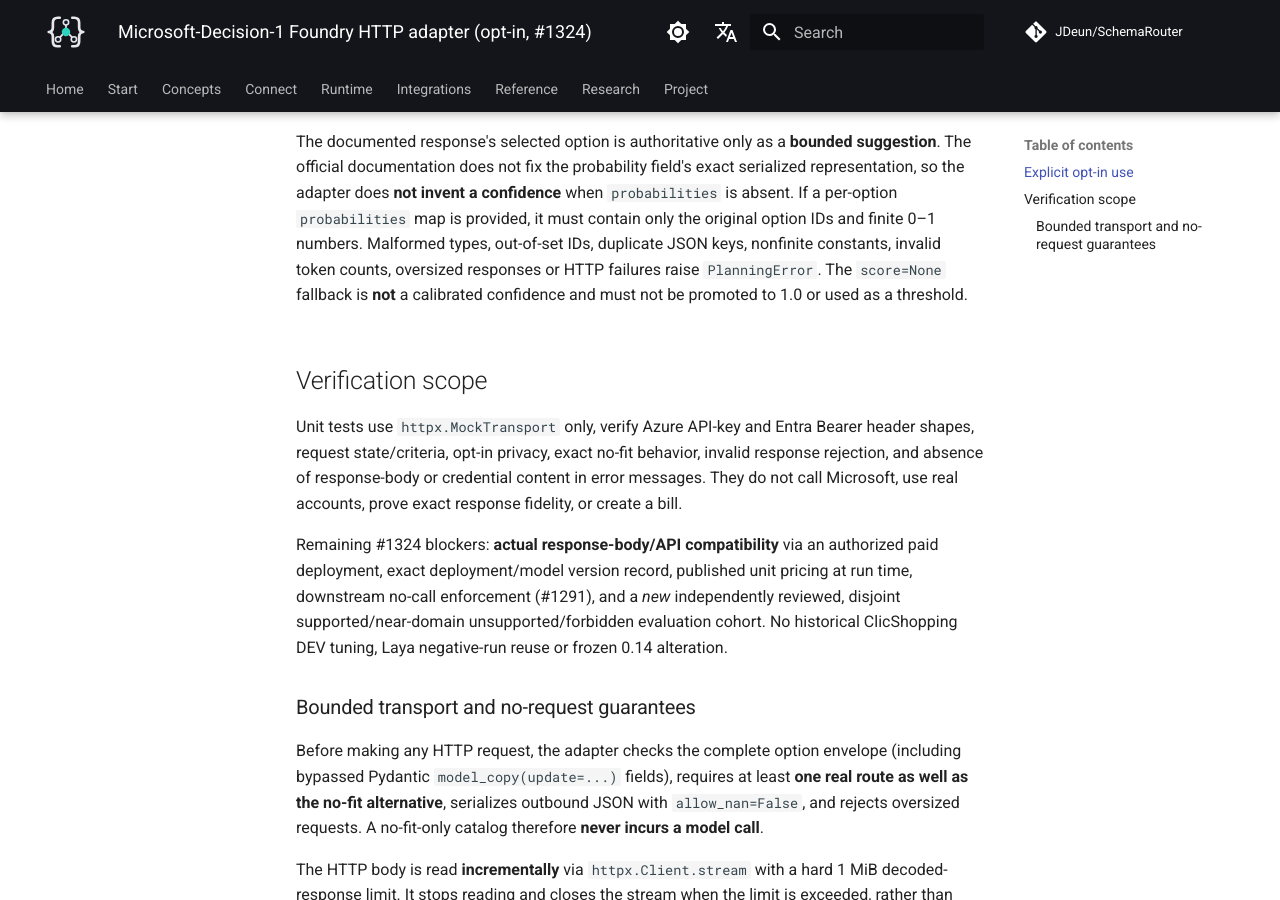
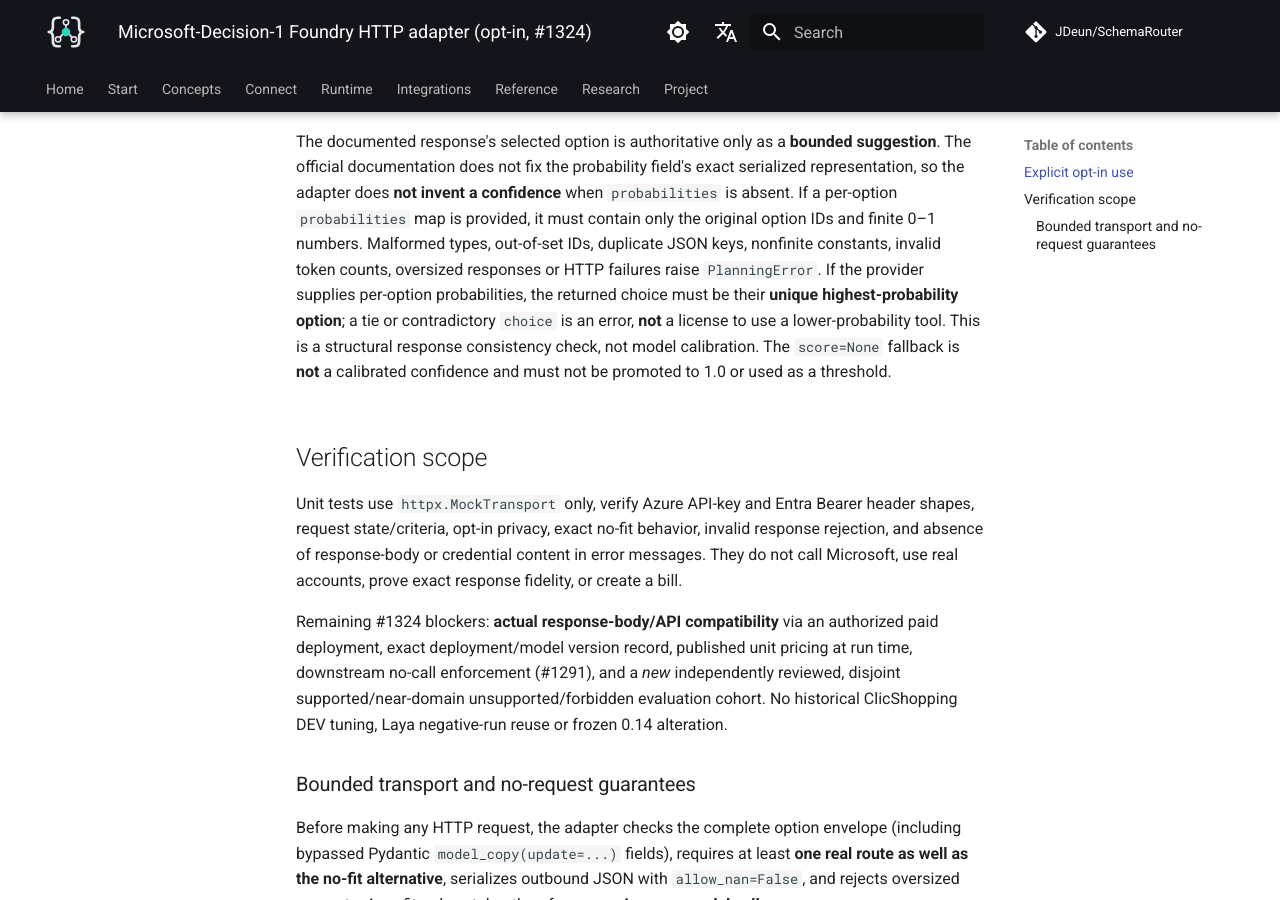
Before and after one commit to JDeun/SchemaRouter, an MkDocs documentation site: the page built from docs/integrations/microsoft-foundry-http-adapter.md, in a window 1280 px wide and 900 px high, scrolled down 1414 px. Built offline with MkDocs 1.6.1 and Material for MkDocs 9.7.7, drawn with Linux system fonts in a browser that asks for light colours; comment, search, counter and statistics services are not loaded.

Commit message:
docs(#1324): fail closed on contradictory provider choice and option probabilities

```diff
--- a/docs/integrations/microsoft-foundry-http-adapter.md
+++ b/docs/integrations/microsoft-foundry-http-adapter.md
@@ -69,7 +69,11 @@
 per-option `probabilities` map is provided, it must contain only the
 original option IDs and finite 0–1 numbers. Malformed types, out-of-set
 IDs, duplicate JSON keys, nonfinite constants, invalid token counts,
-oversized responses or HTTP failures raise `PlanningError`. The
+oversized responses or HTTP failures raise `PlanningError`. If the
+provider supplies per-option probabilities, the returned choice must be
+their **unique highest-probability option**; a tie or contradictory
+`choice` is an error, **not** a license to use a lower-probability tool.
+This is a structural response consistency check, not model calibration. The
 `score=None` fallback is **not** a calibrated confidence and must
 not be promoted to 1.0 or used as a threshold.
 
```
